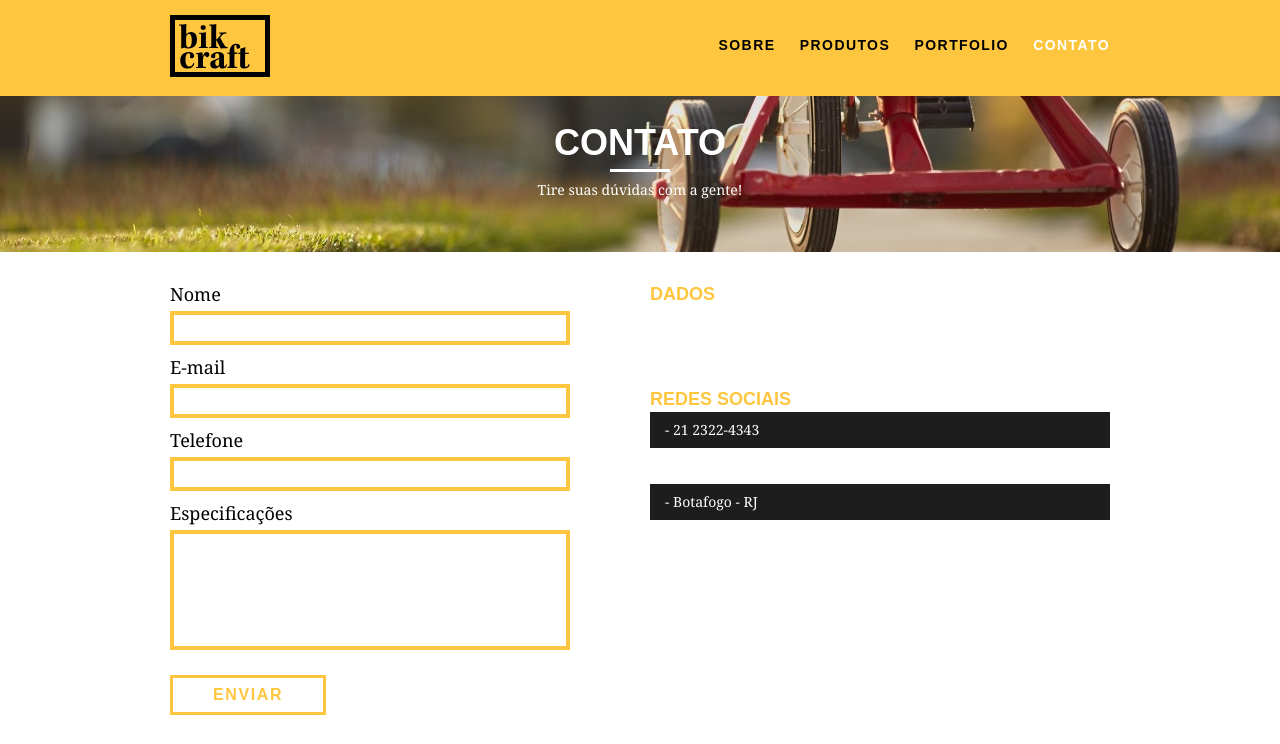
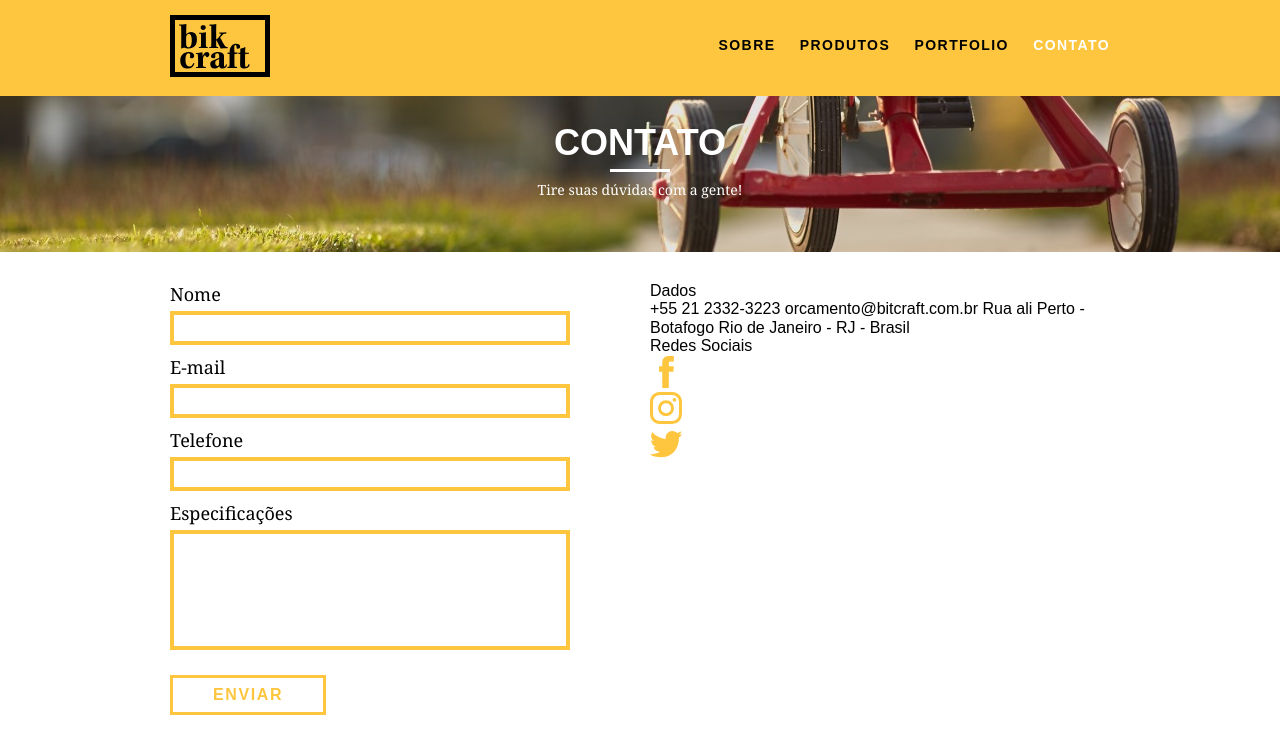
Before and after one commit to william-pereira/Curso-Web-Design-Origamid, a PHP site: page /contato.html in a window 1280 px wide. Shown: the top 744 px of the page. Run offline with PHP 8.4, Linux system fonts and the light colour scheme.

Commit message:
contato ajustes

```diff
--- a/contato.html
+++ b/contato.html
@@ -47,15 +47,17 @@
 			<textarea name="" id="espec" cols="30" rows="10"></textarea>
 			<button type="submit" class="btn">Enviar</button>
 		</form>
-		<div class="orcamento_dados grid-8">
+		<div class="contato_dados grid-8">
 			<h3>Dados</h3>
 			<span>+55 21 2332-3223</span>
 			<span class="dados-email">orcamento@bitcraft.com.br</span>
+			<span>Rua ali Perto - Botafogo</span>
+			<span>Rio de Janeiro - RJ - Brasil</span>
 			<h3>Redes Sociais</h3>
 			<ul>
-				<li>- 21 2322-4343</li>
-				<li>- contato@bikcraft.com</li>
-				<li>- Botafogo - RJ</li>
+				<li><a href="http://facebook.com" target="_blank"><img src="img/redes-sociais/facebook.svg" alt="facebook Bikcraft"></a> </li>
+				<li><a href="http://instagram.com" target="_blank"><img src="img/redes-sociais/instagram.svg" alt="Instagram bitcraft"></a> </li>
+				<li><a href="https://twitter.com" target="_blank"><img src="img/redes-sociais/twitter.svg" alt="twitter bitcraft"></a> </li>
 			</ul>
 		</div>
 	</section>
@@ -86,11 +88,7 @@
 					<h3>Contato</h3>
 					<ul>
 						<li><a href="http://facebook.com" target="_blank"><img src="img/redes-sociais/facebook.svg" alt="facebook Bikcraft"></a> </li>
-					</ul>
-					<ul>
 						<li><a href="http://instagram.com" target="_blank"><img src="img/redes-sociais/instagram.svg" alt="Instagram bitcraft"></a> </li>
-					</ul>
-					<ul>
 						<li><a href="https://twitter.com" target="_blank"><img src="img/redes-sociais/twitter.svg" alt="twitter bitcraft"></a> </li>
 					</ul>
 				</div>
--- a/css/style.css
+++ b/css/style.css
@@ -320,7 +320,7 @@ p {
   line-height: 20px;
   font-family: Georgia, "Times New Roman", serif;
 }
-.footer-redes ul {
+.footer-redes ul li {
   display: inline-block;
   margin-right: 10px;
 }
```
